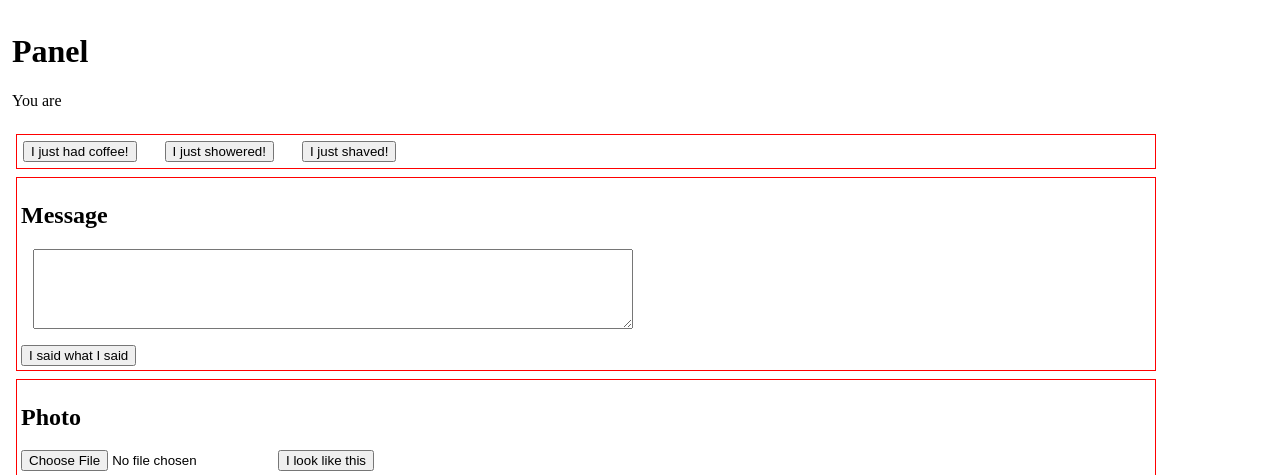
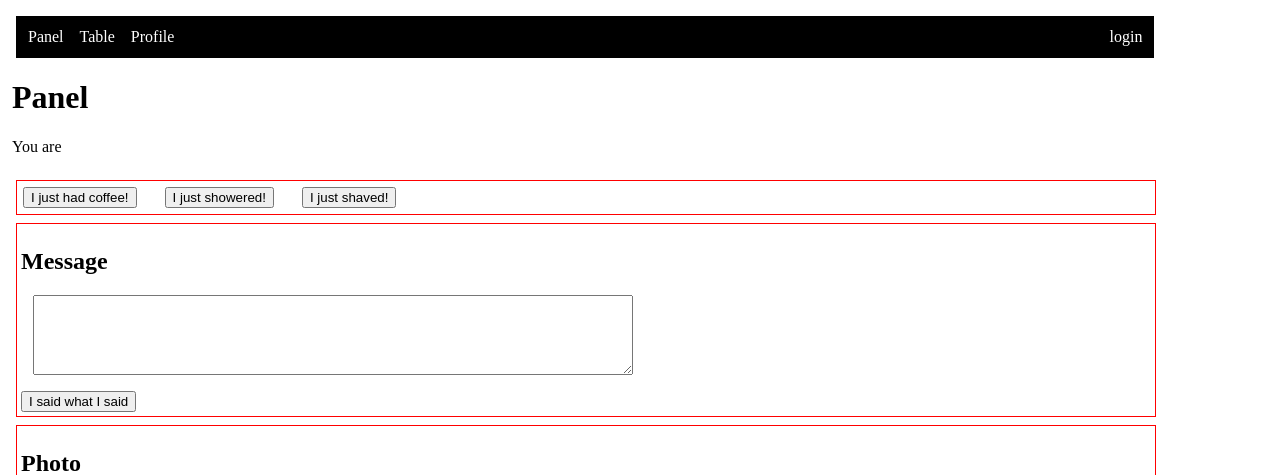
Before and after one commit to ryanotron/tmi, a Flask app: template templates/panel.html in a window 1280 px wide. Shown: the top 475 px of the page. Run offline with Flask 3, Linux system fonts and the light colour scheme; the template is opened without the code that fills it, so the values that code supplies are empty.

Commit message:
Add navigation bar

```diff
--- a/stylesheets/main.css
+++ b/stylesheets/main.css
@@ -114,6 +114,52 @@ div.ChartWrapper
     border: 1px dashed blue;
     margin: 2px;
     padding: 2px;
+}
+
+.navi_container
+{
+    display: flex;
+    justify-content: space-between;
+    align-items: center;
+    background-color: black;
+    min-width: 90%;
+}
+
+
+.navi ul
+{
+    list-style: none;
+    padding: 0;
+    margin: 0;
+    display: flex;
+    gap: 1rem;
+}
+
+.navi ul li
+{
+    display: inline;
+}
+
+.navi ul li:hover
+{
+    display: inline;
+    background-color: grey;
+}
+
+.navi_login
+{
+    margin-left: auto;
+}
+
+.navi_container a
+{
+    color: white;
+    text-decoration: none;
+}
+
+.navi_container a:hover
+{
+    color: whitesmoke;
 }
 
 @media (max-width: 768px)
--- /dev/null
+++ b/templates/navi.html
@@ -0,0 +1,13 @@
+<div class="navi_container">
+  <div class="navi">
+    <ul>
+      <li><a href="/panel">Panel</a></li>
+      <li><a href="/table">Table</a></li>
+      <li><a href="/profile">Profile</a></li>
+    </ul>
+  </div>
+
+  <div class="navi_login">
+    <a href="/login">login</a>
+  </div>
+</div>
--- a/templates/panel.html
+++ b/templates/panel.html
@@ -5,6 +5,7 @@
   <title>Coffee Table :: Panel</title>
 </head>
 <body>
+  {% include 'navi.html' %}
   <h1>Panel</h1>
   <p>You are {{user.username}}</p>
   <h2>{{user.salutation}} {{user.realname}}</h2>
--- a/templates/profile.html
+++ b/templates/profile.html
@@ -3,6 +3,7 @@
   <title>Coffee Table :: Profile</title>
 </head>
 <body>
+  {% include 'navi.html' %}
   <h1>Profile: {{user.salutation}} {{user.realname}}</h1>
   <form method="post">
     <table>
--- a/templates/table.html
+++ b/templates/table.html
@@ -7,6 +7,7 @@
   <script type="text/javascript" src="/scripts/table.js"></script>
 </head>
 <body>
+  {% include 'navi.html' %}
   <h1>You are {{user.salutation}} {{user.realname}}</h1>
 
   <div class="TableBlockWide" id="DivPhotoGallery">
```
Lines whose indentation alone changed are shown as unchanged.
